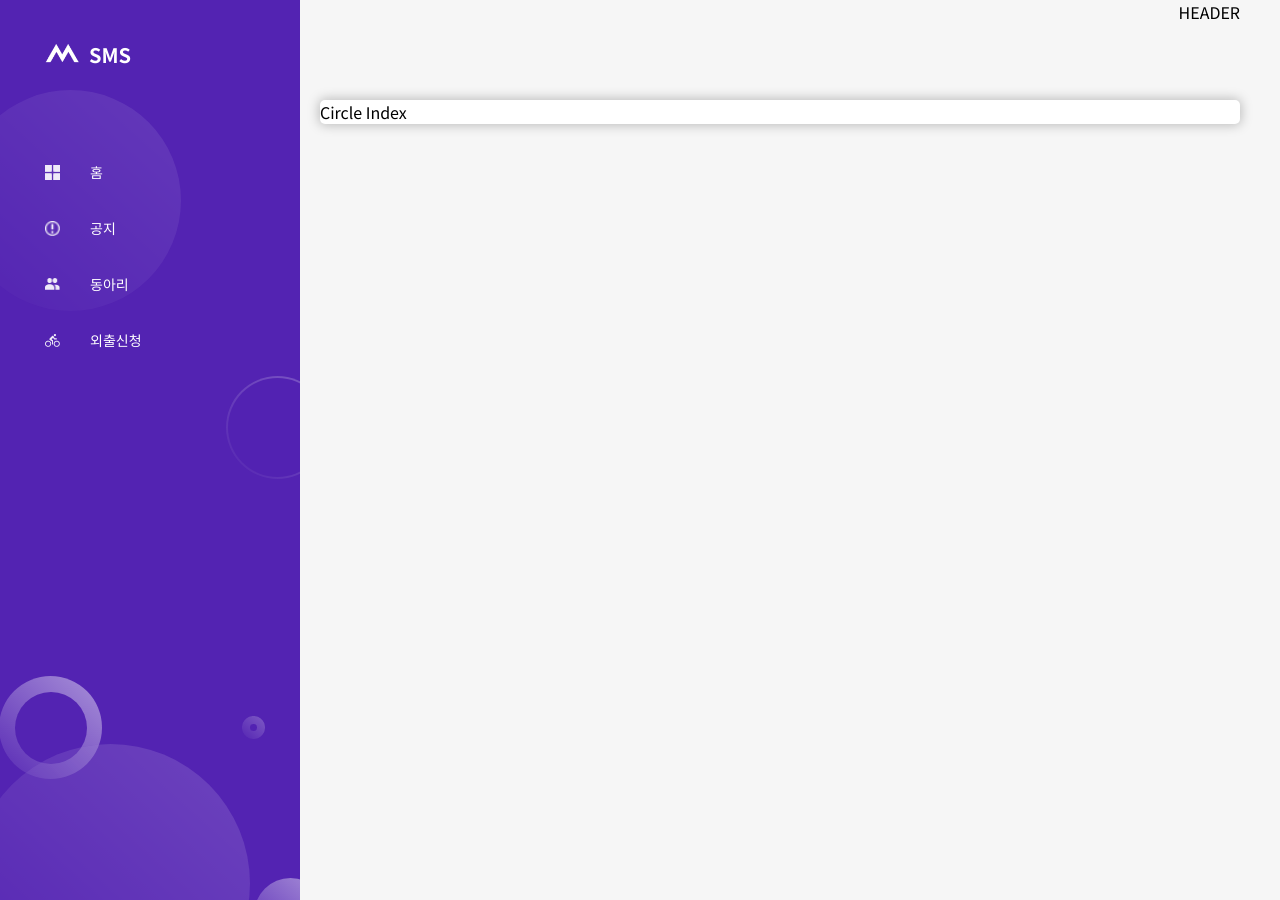
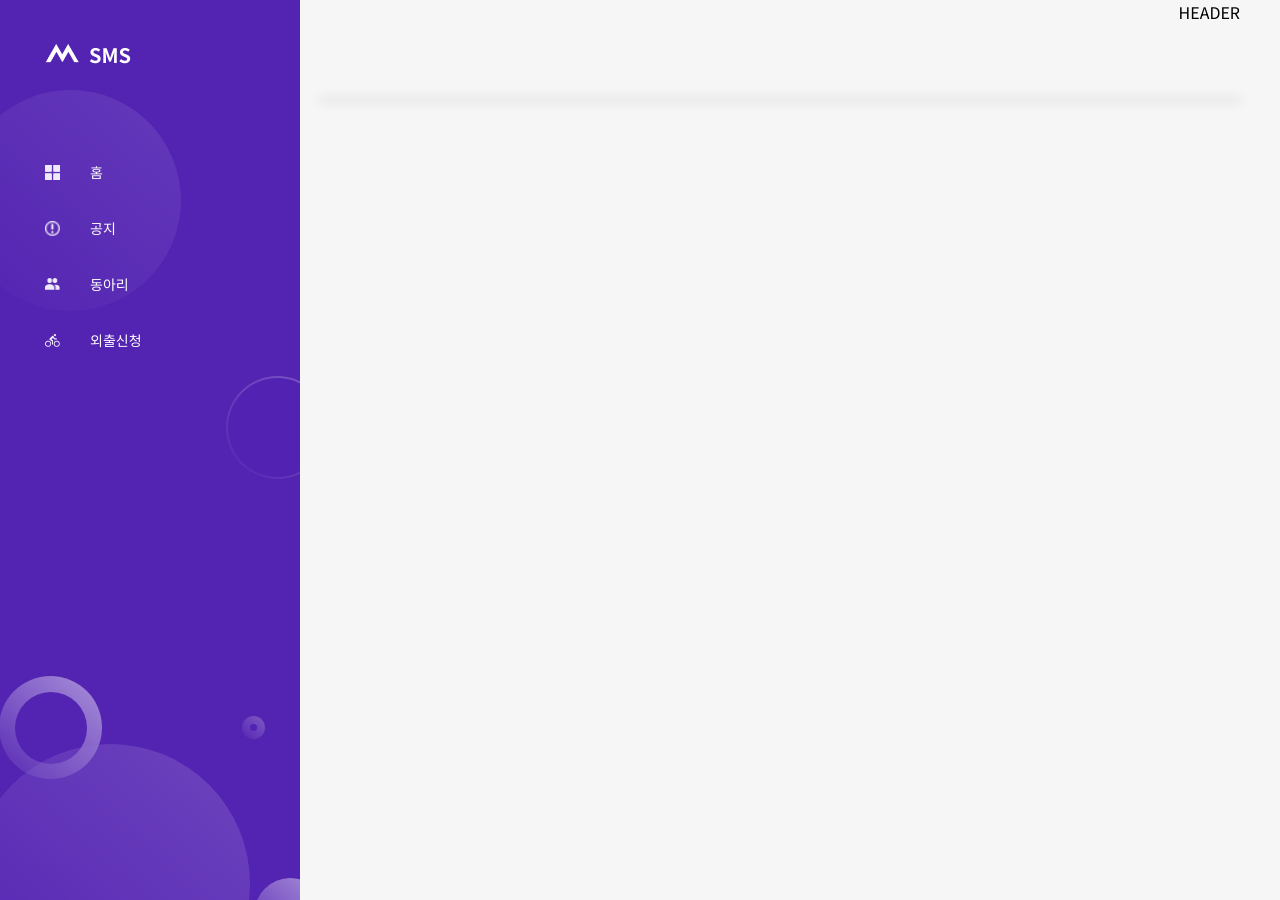
Before and after one commit to DSM-DMS/SMS-Front-V1, a React app: page /circles in a window 1280 px wide. Built offline with nearby package versions, Linux system fonts and the light colour scheme.

Commit message:
[FIX] 동아리 라우팅 수정

```diff
--- a/src/routers/CirclesRouter.tsx
+++ b/src/routers/CirclesRouter.tsx
@@ -4,7 +4,9 @@ import { Route, Switch } from 'react-router-dom';
 const CirclesRouter: FC<{}> = () => {
   return (
     <Switch>
-      <Route exact path="/circles/" render={() => <div>Circle Index</div>} />
+      <Route exact path="/circles/notice" render={() => <div>notice</div>} />
+      <Route exact path="/circles/wanted" render={() => <div>wanted</div>} />
+      <Route exact path="/circles/all" render={() => <div>all</div>} />
     </Switch>
   );
 };
```
